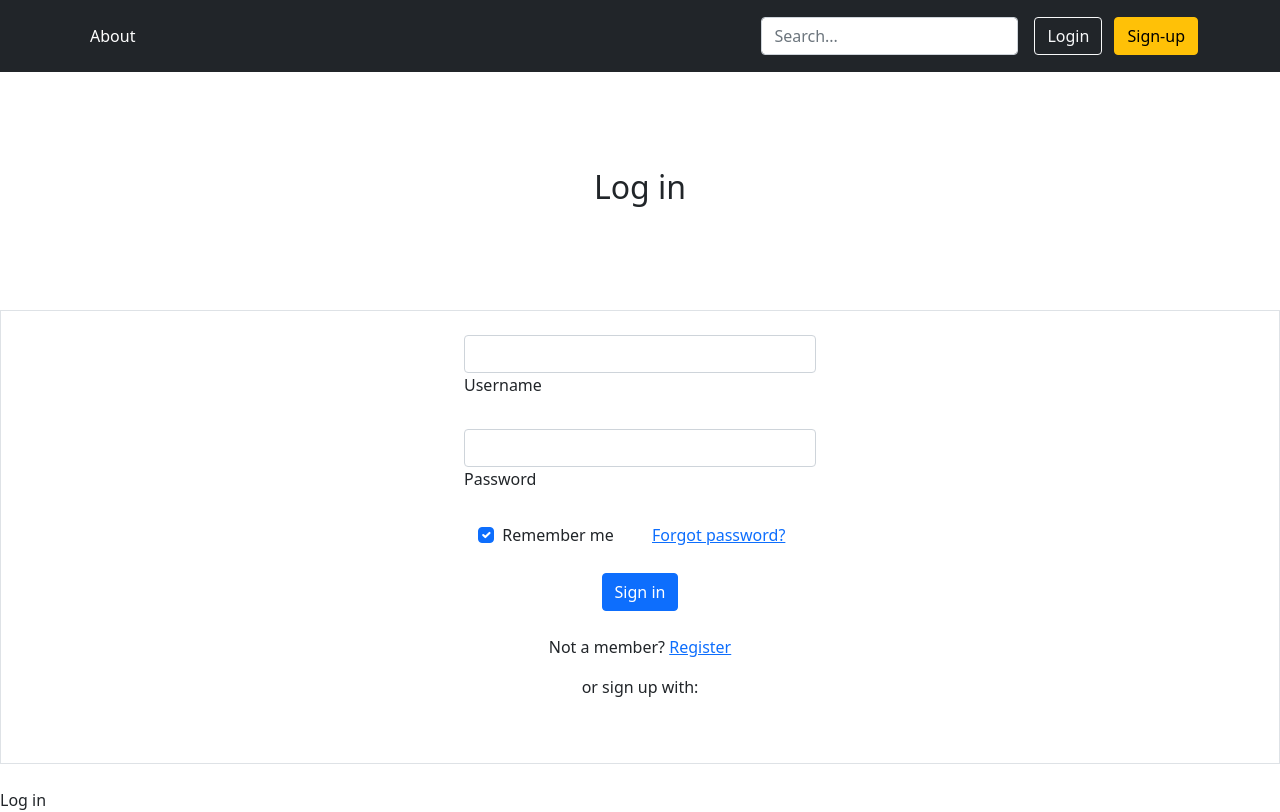
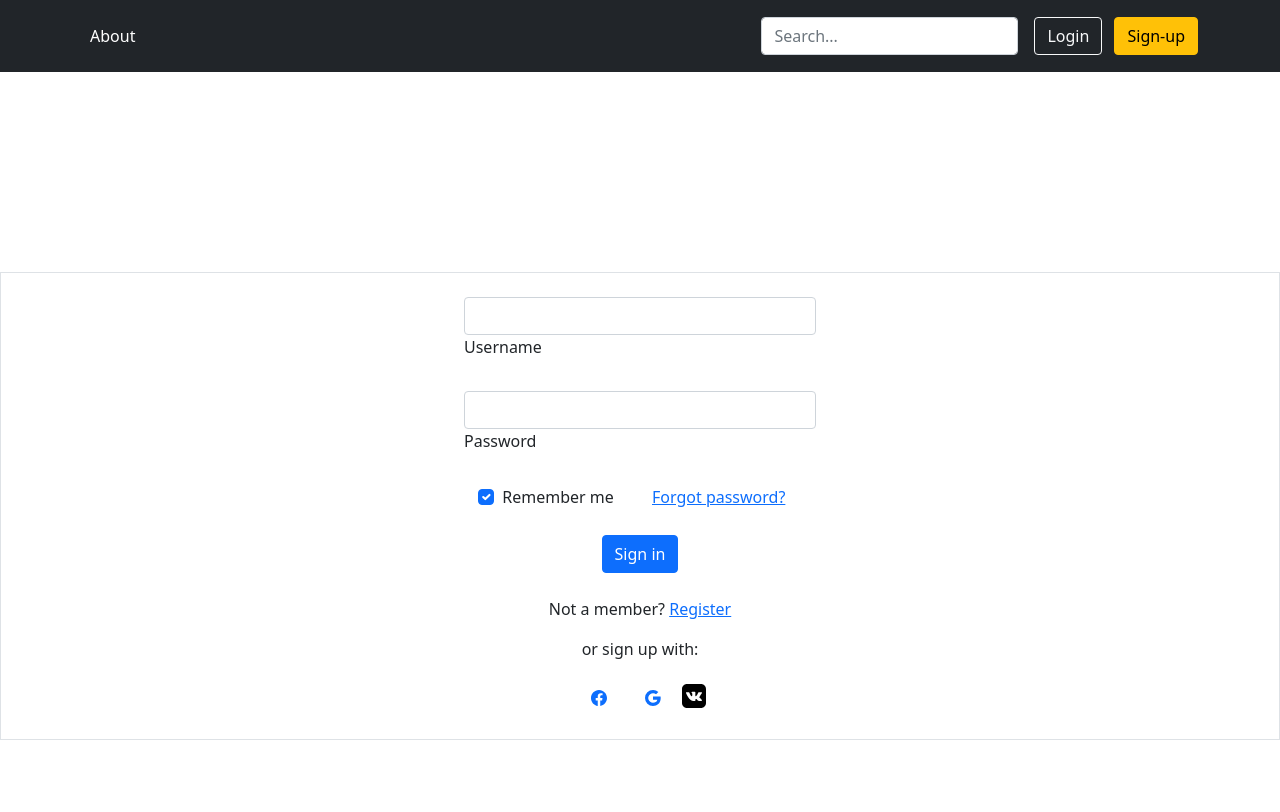
Before and after one commit to Fa1lenDevil/Py34_Pavel_Martinovich, a Django app: page /accounts/login/ in a window 1280 px wide. After the commit the page ends 740 px from the top, so only its background shows below. Run offline with Django 4.2, Linux system fonts and the light colour scheme; some libraries are stand-ins or nearby versions.

Commit message:
authorization with facebook vk and google

```diff
--- a/DjangoProject/Shop/Shop/urls.py
+++ b/DjangoProject/Shop/Shop/urls.py
@@ -6,6 +6,7 @@ from django.conf import settings
 urlpatterns = [
     path('admin/', admin.site.urls),
     path('', include('catalog.urls')),
+    path('', include('allauth.urls')),
     path("accounts/", include("django.contrib.auth.urls")),
     path('accounts/', include('accounts.urls')),
     path('cart/', include('cart.urls'))
--- a/DjangoProject/Shop/cart/views.py
+++ b/DjangoProject/Shop/cart/views.py
@@ -4,6 +4,7 @@ from catalog.models import Book
 from django.views.generic import TemplateView, RedirectView
 from django.utils.decorators import method_decorator
 from django.contrib.auth.decorators import login_required
+from django.http import HttpResponseRedirect
 
 
 class CartView(RedirectView):
@@ -31,4 +32,4 @@ class CartDeleteView(RedirectView):
         cart = Cart.objects.get(user=request.user)
         cart.products.remove(book)
 
-        return redirect('catalog-index')
+        return HttpResponseRedirect(request.META.get('HTTP_REFERER'))
--- a/DjangoProject/Shop/catalog/urls.py
+++ b/DjangoProject/Shop/catalog/urls.py
@@ -9,5 +9,4 @@ urlpatterns = [
     path('authors/', AuthorsView.as_view(), name='catalog-authors'),
     path('authors/<str:first_name>-<str:last_name>-<int:id>/', AuthorCatalogView.as_view(), name="catalog-authors-author"),
     path('catalog/search/', SearchView.as_view(), name='catalog-search')
-
 ]
--- a/DjangoProject/Shop/templates/base.html
+++ b/DjangoProject/Shop/templates/base.html
@@ -42,7 +42,7 @@
 
           {% if user.is_authenticated %}
           <div class="dropdown">
-                    <a class="btn btn-outline-light dropdown-toggle" id="dropdownMenuButton2" data-toggle="dropdown" aria-haspopup="true" aria-expanded="false">Cart {{user.cart.first.get_total_quantity}}</span></a>
+                    <a class="btn btn-outline-light dropdown-toggle" id="dropdownMenuButton2" data-toggle="dropdown" aria-haspopup="true" aria-expanded="false">Cart ({{user.cart.first.get_total_quantity}})</span></a>
                     <div class="dropdown-menu text-center" aria-labelledby="dropdownMenuButton">
                         <div style="height: 370px; overflow-y:scroll;">
                             <table class="table table-hover">
--- a/DjangoProject/Shop/templates/registration/login.html
+++ b/DjangoProject/Shop/templates/registration/login.html
@@ -1,5 +1,5 @@
 {% extends "base.html" %}
-
+{% load socialaccount %}
 {% block content %}
 
 
@@ -49,27 +49,29 @@
       </div>
         <!-- Register buttons -->
         <div class="text-center" bis_skin_checked="1">
-          <p>Not a member? <a href="#!">Register</a></p>
+          <p>Not a member? <a href="{% url 'accounts-signup' %}">Register</a></p>
           <p>or sign up with:</p>
-          <button type="button" class="btn btn-link btn-floating mx-1">
-            <i class="fab fa-facebook-f"></i>
-          </button>
 
-          <button type="button" class="btn btn-link btn-floating mx-1">
-            <i class="fab fa-google"></i>
-          </button>
 
-          <button type="button" class="btn btn-link btn-floating mx-1">
-            <i class="fab fa-twitter"></i>
-          </button>
+          <a href="{% provider_login_url 'facebook' %}" class="btn btn-link btn-floating mx-1">
+            <svg xmlns="http://www.w3.org/2000/svg" width="16" height="16" fill="currentColor" class="bi bi-facebook" viewBox="0 0 16 16">
+              <path d="M16 8.049c0-4.446-3.582-8.05-8-8.05C3.58 0-.002 3.603-.002 8.05c0 4.017 2.926 7.347 6.75 7.951v-5.625h-2.03V8.05H6.75V6.275c0-2.017 1.195-3.131 3.022-3.131.876 0 1.791.157 1.791.157v1.98h-1.009c-.993 0-1.303.621-1.303 1.258v1.51h2.218l-.354 2.326H9.25V16c3.824-.604 6.75-3.934 6.75-7.951z"/>
+            </svg>
+          </a>
 
-          <button type="button" class="btn btn-link btn-floating mx-1">
-            <i class="fab fa-github"></i>
-          </button>
+          <a href="{% provider_login_url 'google' %}" class="btn btn-link btn-floating mx-1">
+            <svg xmlns="http://www.w3.org/2000/svg" width="16" height="16" fill="currentColor" class="bi bi-google" viewBox="0 0 16 16">
+              <path d="M15.545 6.558a9.42 9.42 0 0 1 .139 1.626c0 2.434-.87 4.492-2.384 5.885h.002C11.978 15.292 10.158 16 8 16A8 8 0 1 1 8 0a7.689 7.689 0 0 1 5.352 2.082l-2.284 2.284A4.347 4.347 0 0 0 8 3.166c-2.087 0-3.86 1.408-4.492 3.304a4.792 4.792 0 0 0 0 3.063h.003c.635 1.893 2.405 3.301 4.492 3.301 1.078 0 2.004-.276 2.722-.764h-.003a3.702 3.702 0 0 0 1.599-2.431H8v-3.08h7.545z"/>
+            </svg>
+          </a>
+
+          <a href="{% provider_login_url 'vk' %}">
+          <svg xmlns="http://www.w3.org/2000/svg" width="24" height="24" viewBox="0 0 24 24"><path d="M19 0h-14c-2.761 0-5 2.239-5 5v14c0 2.761 2.239 5 5 5h14c2.762 0 5-2.239 5-5v-14c0-2.761-2.238-5-5-5zm.25 16.996h-2.134c-1.205 0-1.409-.687-2.401-1.679-.897-.897-1.395-.209-1.374 1.068.006.339-.161.611-.566.611-1.264 0-3.08.178-4.918-1.806-1.883-2.033-3.857-6.111-3.857-6.513 0-.237.196-.344.524-.344h2.17c.574 0 .623.284.783.649.667 1.521 2.265 4.574 2.69 2.87.244-.978.344-3.245-.703-3.44-.594-.11.452-.746 1.968-.746.377 0 .786.041 1.205.137.769.179.771.523.761 1.026-.039 1.903-.269 3.184.233 3.507.479.31 1.739-1.717 2.403-3.281.183-.433.219-.722.734-.722h2.654c1.39 0-.182 1.997-1.383 3.557-.968 1.255-.916 1.28.209 2.324.803.744 1.75 1.76 1.75 2.336.002.272-.21.446-.748.446z"/></svg>
+          </a>
         </div>
       </form>
     </section>
   </div>
 </section>
-{% block title %} Log in {% endblock %}
+{% block title %} {% endblock %}
 {% endblock content %}
--- a/DjangoProject/Shop/templates/registration/signup.html
+++ b/DjangoProject/Shop/templates/registration/signup.html
@@ -54,7 +54,7 @@
       </div>
         <!-- Register buttons -->
         <div class="text-center" bis_skin_checked="1">
-          <p>Already have account? <a href="#!">Login</a></p>
+          <p>Already have account? <a href="{% url 'login' %}">Login</a></p>
           <p>or sign up with:</p>
 
         </div>
```
Also changed, not shown: DjangoProject/Shop/Shop/settings.py (+38 -1 lines), DjangoProject/Shop/catalog/views.py (+11 -2 lines), DjangoProject/Shop/db.sqlite3, DjangoProject/Shop/templates/catalog/about.html (added).
